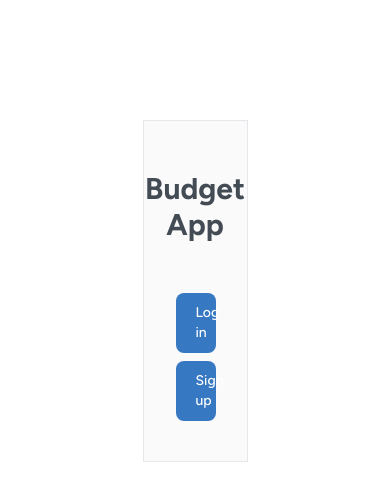
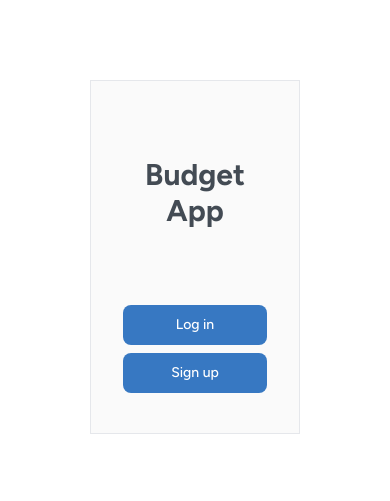
Before and after one commit to zakiyousufi/Budget-App, a Rails app: page / in a window 390 px wide. Shown: the top 501 px of the page. Run offline with Rails 7, Linux system fonts and the light colour scheme; style sheets or scripts are compiled from the project's sources; some libraries are stand-ins or nearby versions.

Commit message:
Fix the style

```diff
--- a/app/assets/stylesheets/application.css.scss
+++ b/app/assets/stylesheets/application.css.scss
@@ -26,8 +26,8 @@
 
 .signup {
   background-color: #4b525a07;
-  width: 80%;
-  margin: 180px 10%;
+  width: 30%;
+  margin: 80px 35%;
 }
 
 .budget-app {
@@ -84,8 +84,8 @@
 
 @media (max-width: 768px) {
   .signup {
-    width: 30%;
-    margin: 120px 35%;
+    width: 60%;
+    margin: 80px 20%;
   }
 
   .img-div {
```
